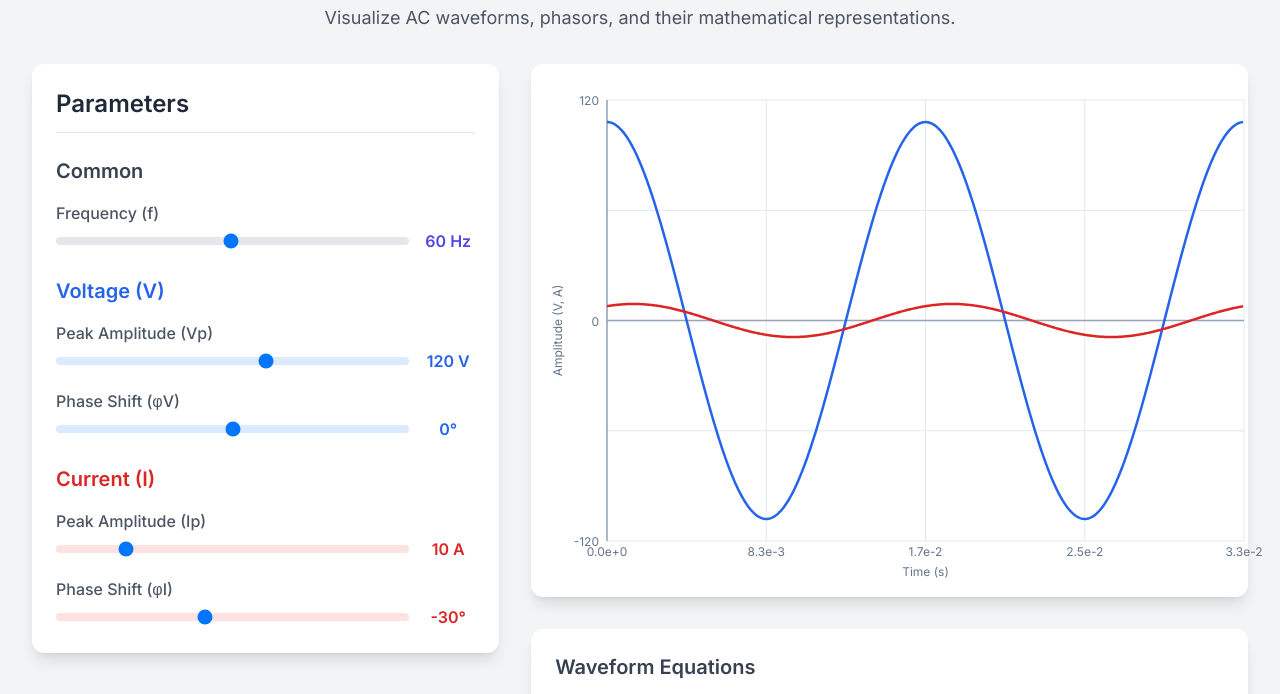
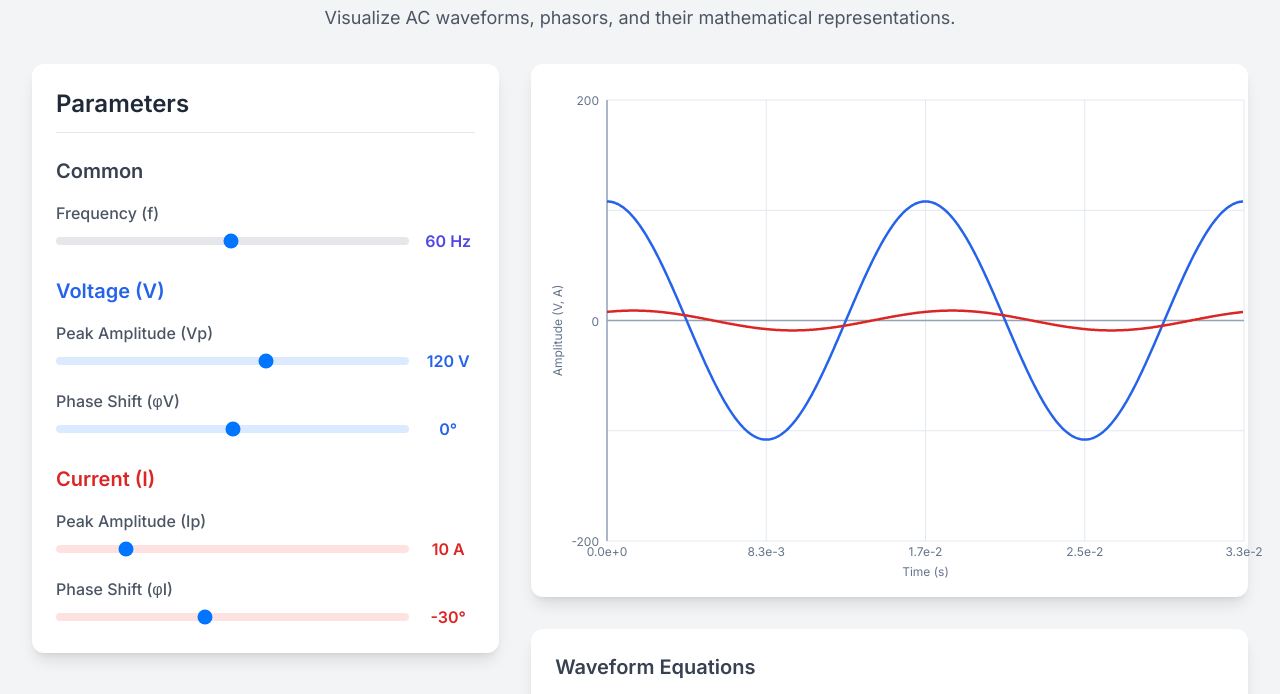
Before and after one commit to inverter3p/fourier, a plain HTML site: page phasor.html in a window 1280 px wide. Shown: the part 76-770 px from the top of the page. Drawn offline with nearby package versions, Linux system fonts and the light colour scheme.

Commit message:
Update phasor.html

```diff
--- a/phasor.html
+++ b/phasor.html
@@ -264,7 +264,9 @@
                 const graphHeight = height - padding.top - padding.bottom;
                 const midY = padding.top + graphHeight / 2;
 
-                const max_amplitude = Math.max(v_peak, i_peak, 10);
+                // **FIX:** Set Y-axis scale based on the maximum possible slider value, not the current value.
+                // This makes the axis static, showing the true change in amplitude.
+                const max_amplitude = Math.max(parseFloat(sliders.vp.max), parseFloat(sliders.ip.max));
                 const scaleY = (graphHeight / 2) * 0.9 / max_amplitude;
 
                 w_ctx.clearRect(0, 0, width, height);
```
